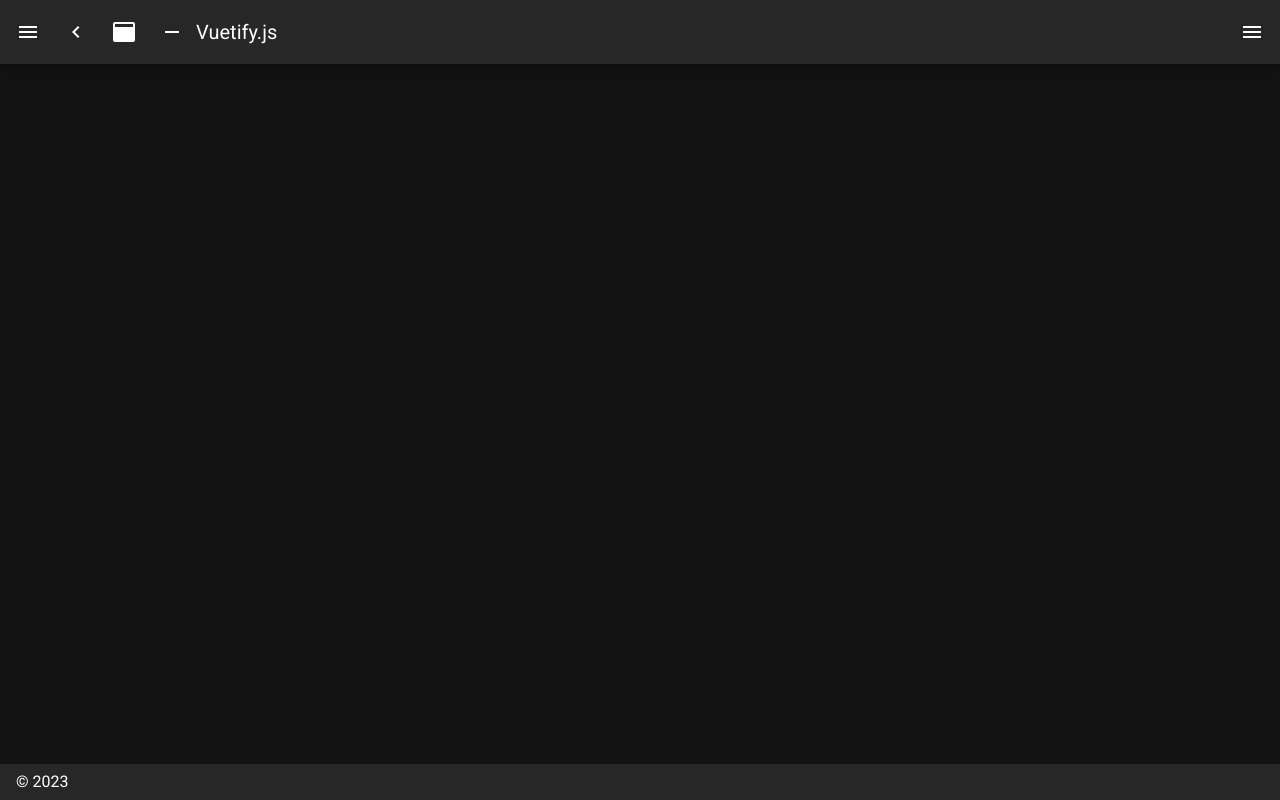
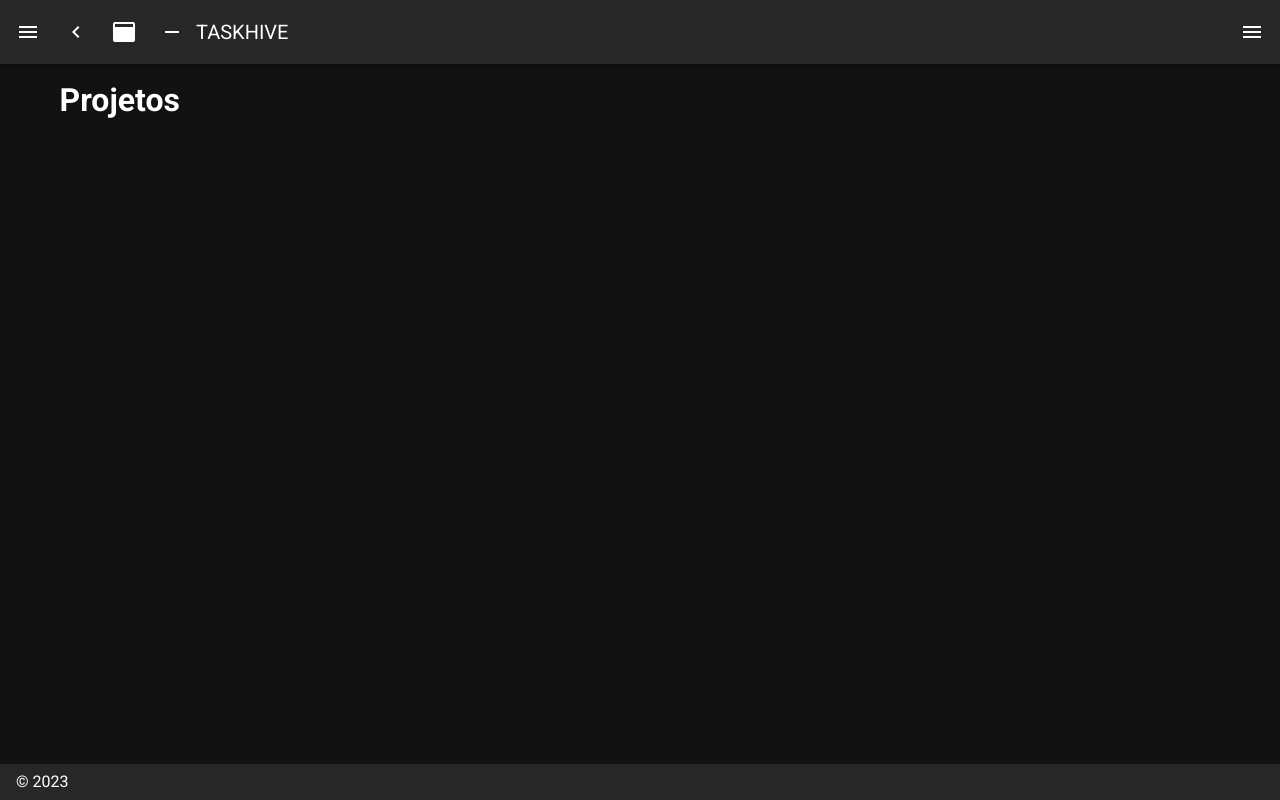
Before and after one commit to ynjisng/task-hive-front, a Nuxt app: page /projetos in a window 1280 px wide. Before the commit this address had no page. Built offline with nearby package versions, Linux system fonts and the light colour scheme.

Commit message:
criando rotas iniciais

```diff
--- a/layouts/default.vue
+++ b/layouts/default.vue
@@ -1,5 +1,5 @@
 <template>
-  <v-app dark>
+  <v-app>
     <v-navigation-drawer
       v-model="drawer"
       :mini-variant="miniVariant"
@@ -78,14 +78,34 @@ export default {
         },
         {
           icon: 'mdi-chart-bubble',
-          title: 'Inspire',
-          to: '/inspire',
+          title: 'Projetos',
+          to: '/projetos',
         },
+        {
+          icon: 'mdi-chart-bubble',
+          title: 'Tarefas',
+          to: '/tarefas',
+        },
+        {
+          icon: 'mdi-chart-bubble',
+          title: 'Arquivo',
+          to: '/arquivo',
+        },
+        {
+          icon: 'mdi-chart-bubble',
+          title: 'Lixeira',
+          to: '/lixeira',
+        },
+        {
+          icon: 'mdi-chart-bubble',
+          title: 'Relatórios',
+          to: '/relatorios',
+        }
       ],
       miniVariant: false,
       right: true,
       rightDrawer: false,
-      title: 'Vuetify.js',
+      title: 'TASKHIVE',
     }
   },
 }
--- /dev/null
+++ b/pages/projetos/index.vue
@@ -0,0 +1,5 @@
+<template>
+    <div>
+      <h1>Projetos</h1>
+    </div>
+</template>
--- /dev/null
+++ b/pages/projetos/projeto.vue
@@ -0,0 +1,5 @@
+<template>
+    <div>
+      <h1>Projeto</h1>
+    </div>
+</template>
```
Also changed, not shown: pages/arquivo.vue (added), pages/lixeira.vue (added), pages/relatorios.vue (added), pages/tarefas.vue (added), 1 other file (tests, documents, lock files or other folders).
